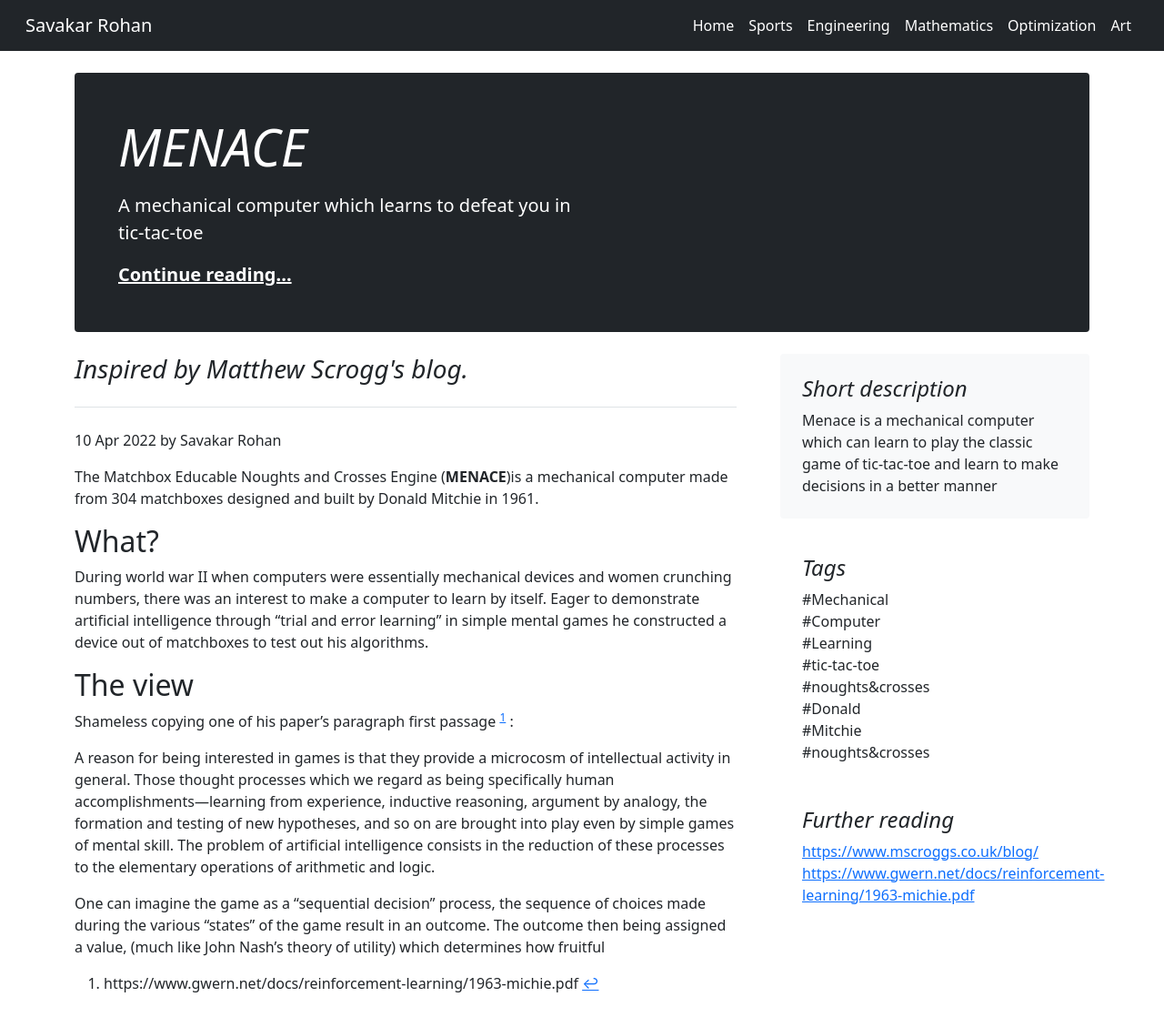
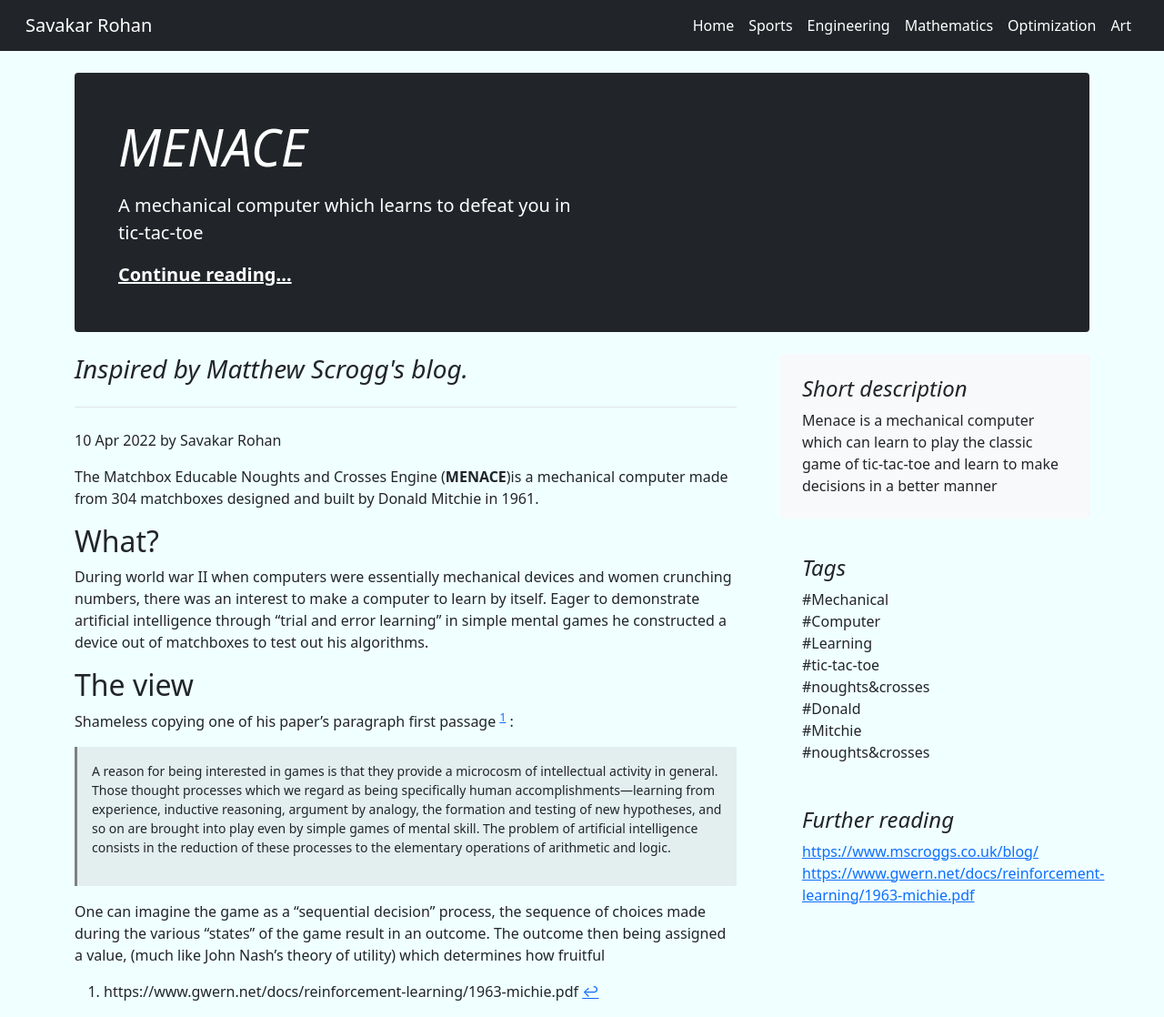
Before and after one commit to savakarrohan/website, a Jekyll site: the page built from _posts/2022-04-10-MENACE.md, in a window 1280 px wide and 1118 px high. Shown: the whole window at 91% size. Built offline with Jekyll 4.4.1, drawn with Linux system fonts in a browser that asks for light colours.

Commit message:
blockquote shading

```diff
--- a/_layouts/postsLayout.html
+++ b/_layouts/postsLayout.html
@@ -67,6 +67,7 @@ img03:
     <link href="https://fonts.googleapis.com/css?family=Playfair&#43;Display:700,900&amp;display=swap" rel="stylesheet">
     <!-- Custom styles for this template -->
     <link href="{{'/Bootstrap/css/bootstrap.rtl.css' | relative_url}}" rel="stylesheet">
+    <link href="{{'/css/style.css' | relative_url}}" rel=" stylesheet">
 </head>
 
 <body>
--- a/css/style.css
+++ b/css/style.css
@@ -41,3 +41,9 @@ body::-webkit-scrollbar {
 
 /* Bootstrap elements changed here */
 /* Do in second version */
+blockquote {
+  padding: 1rem 1rem;
+  border-left: 0.2rem solid grey;
+  font-size: 0.875em;
+  background-color: #caced157;
+}
```
